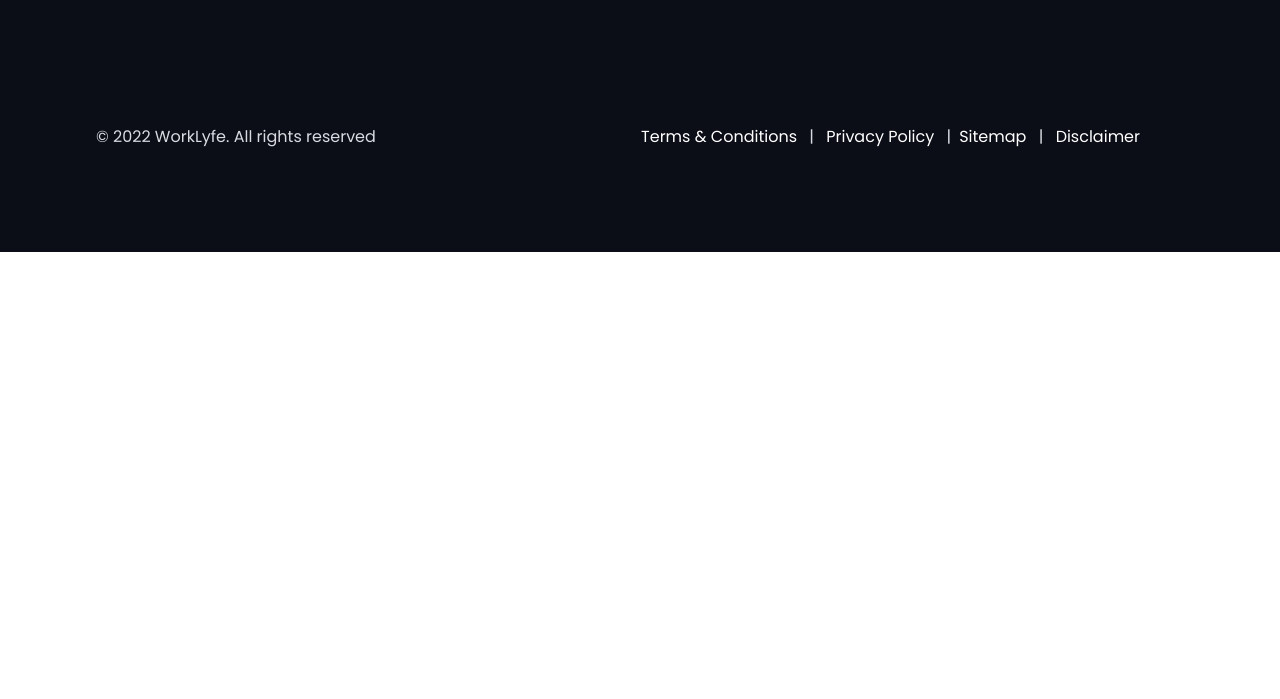
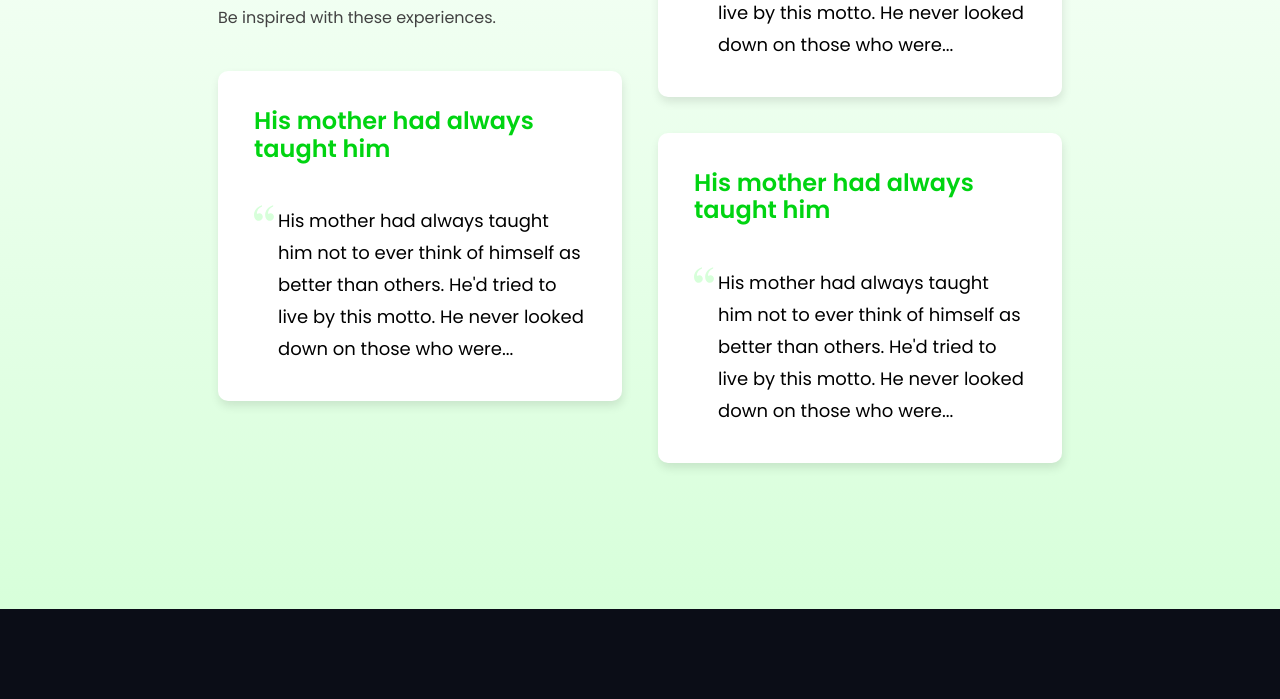
Before and after one commit to MarioLegenda/qagency, a website built with webpack: page src/index.html in a window 1280 px wide. Shown: the part 2423-3122 px from the top of the page. Before the commit the page ends 2675 px from the top, so only its background shows below. Built offline with nearby package versions, Linux system fonts and the light colour scheme.

Commit message:
Created html/css outline for cards

```diff
--- a/src/index.html
+++ b/src/index.html
@@ -100,6 +100,48 @@
             </div>
         </section>
 
+        <section class="testimonials_structure">
+            <div class="testimonials__centered-container">
+                <div>
+                    <div class="testimonials_real-stories">
+                        <img src="assets/icon.svg" />
+                        <h1>Real stories from <br />Our staff</h1>
+
+                        <p>Be inspired with these experiences.</p>
+                    </div>
+
+                    <div class="testimonials__card">
+                        <h2>His mother had always taught him</h2>
+
+                        <p>
+                            <img src="assets/icon.svg" />
+                            His mother had always taught him not to ever think of himself as better than others. He'd tried to live by this motto. He never looked down on those who were...
+                        </p>
+                    </div>
+                </div>
+
+                <div>
+                    <div class="testimonials__card">
+                        <h2>His mother had always taught him</h2>
+
+                        <p>
+                            <img src="assets/icon.svg" />
+                            His mother had always taught him not to ever think of himself as better than others. He'd tried to live by this motto. He never looked down on those who were...
+                        </p>
+                    </div>
+
+                    <div class="testimonials__card">
+                        <h2>His mother had always taught him</h2>
+
+                        <p>
+                            <img src="assets/icon.svg" />
+                            His mother had always taught him not to ever think of himself as better than others. He'd tried to live by this motto. He never looked down on those who were...
+                        </p>
+                    </div>
+                </div>
+            </div>
+        </section>
+
         <footer class="footer__structure-root footer__styling">
             <div class="footer__row footer__main-content">
                 <div class="footer__worklyfe">
--- a/src/styles/entry.scss
+++ b/src/styles/entry.scss
@@ -6,6 +6,7 @@
 @import "header";
 @import "imageSection";
 @import "footer";
+@import "testimonials";
 @import "office";
 
 * {
--- /dev/null
+++ b/src/styles/testimonials.scss
@@ -0,0 +1,68 @@
+.testimonials_structure {
+  padding: 110px 218px 110px 218px;
+
+  background: linear-gradient(180deg, #FFFFFF 0%, #D7FFDA 100%);
+}
+
+.testimonials__centered-container {
+  @media (min-width: $breakpoint-desktop) {
+    display: flex;
+    justify-content: center;
+    align-items: center;
+    max-width: 900px;
+    margin: 0 auto;
+    gap: 36px;
+
+  }
+}
+
+.testimonials_real-stories {
+  position: relative;
+  margin-bottom: 44px;
+  color: $text;
+  z-index: 2;
+
+  img {
+    position: absolute;
+    top: -48px;
+    left: -62px;
+    z-index: -1;
+  }
+
+  h1 {
+    font-style: normal;
+    font-weight: 600;
+    font-size: 48px;
+    line-height: 56px;
+
+    margin-bottom: 12px;
+  }
+}
+
+.testimonials__card {
+  background: $white;
+  box-shadow: 1px 5px 10px rgba(0, 0, 0, 0.1);
+  border-radius: 10px;
+  padding: 36px;
+  margin-bottom: 36px;
+
+  h2 {
+    color: $primary;
+    margin-bottom: 43px;
+  }
+
+  p {
+    display: flex;
+    font-style: normal;
+    font-weight: 400;
+    font-size: 18px;
+    line-height: 32px;
+
+    img {
+      width: 20px;
+      height: 16px;
+
+      margin-right: 4px;
+    }
+  }
+}
```
